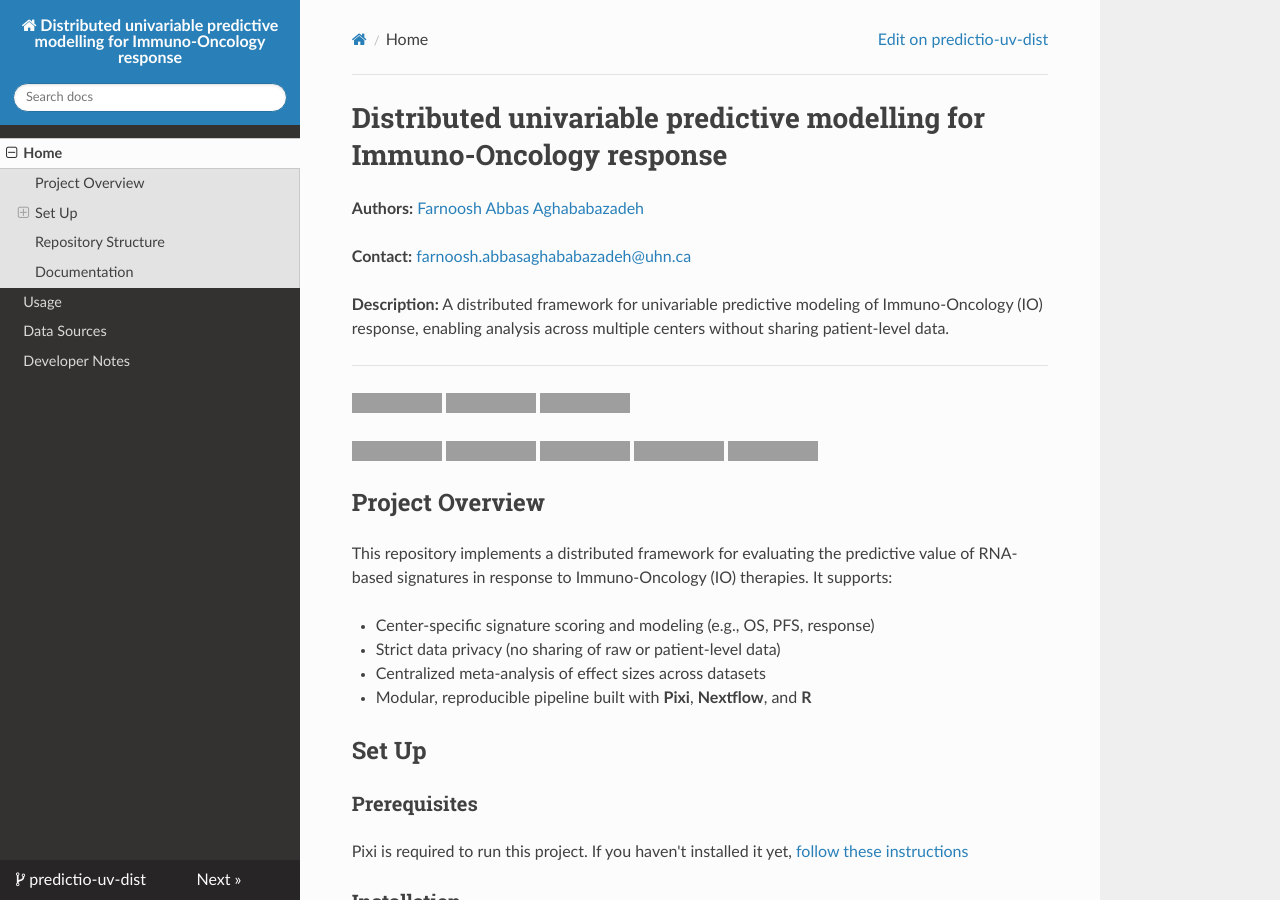
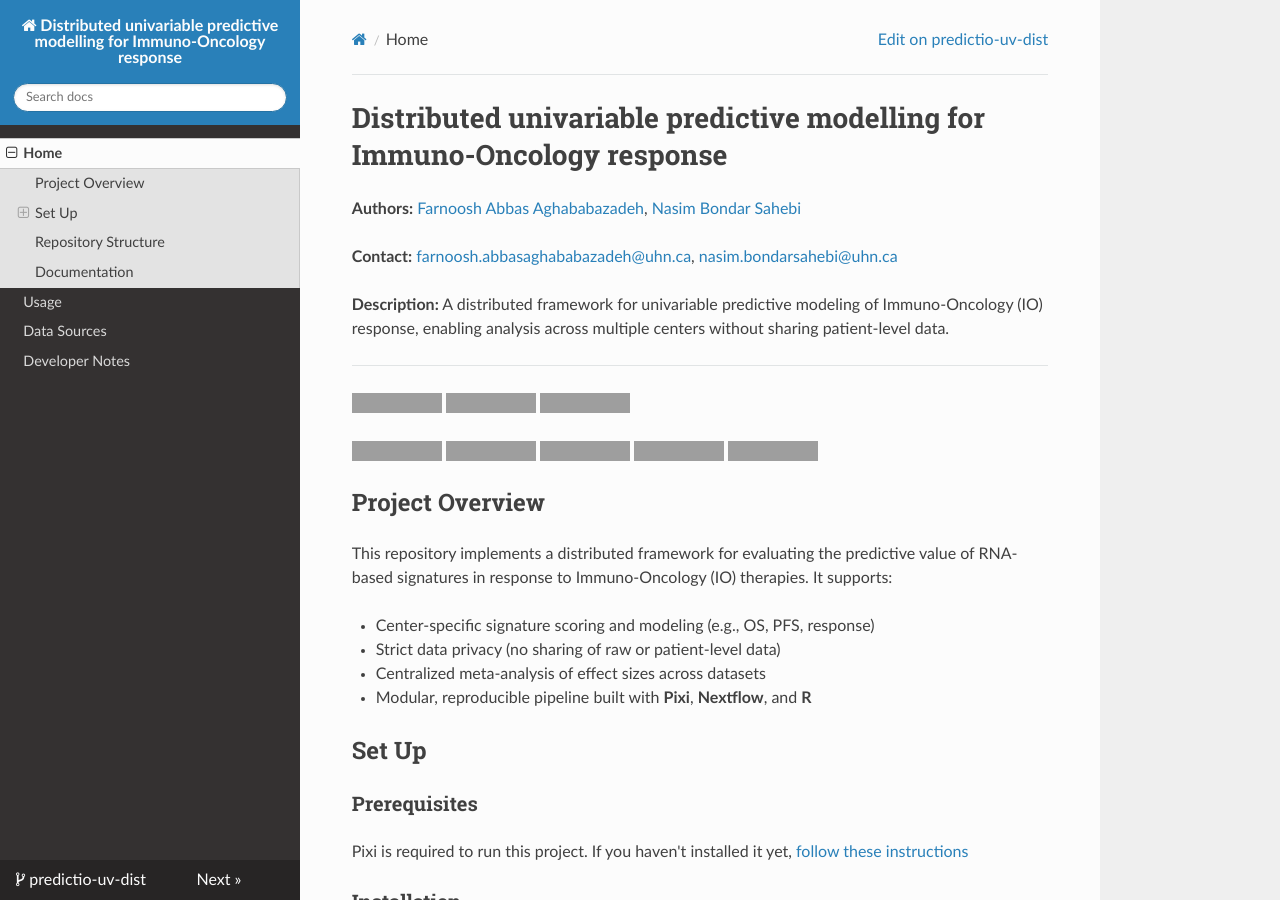
Before and after one commit to bhklab/PredictIO-UV-Dist, an MkDocs documentation site: the page built from docs/README.md, in a window 1280 px wide and 900 px high, cut to the strip 0-900 px from the top of the window. Built offline with MkDocs 1.6.1, drawn with Linux system fonts in a browser that asks for light colours; nearby versions of some CDN libraries; grey boxes are pictures that could not be loaded.

Commit message:
update list of contributors

```diff
--- a/docs/README.md
+++ b/docs/README.md
@@ -1,8 +1,8 @@
 # Distributed univariable predictive modelling for Immuno-Oncology response
 
-**Authors:** [Farnoosh Abbas Aghababazadeh](https://github.com/RibaA)
+**Authors:** [Farnoosh Abbas Aghababazadeh](https://github.com/RibaA), [Nasim Bondar Sahebi](https://github.com/sogolsahebi)
 
-**Contact:** [farnoosh.abbasaghababazadeh@uhn.ca](mailto:farnoosh.abbasaghababazadeh@uhn.ca)
+**Contact:** [farnoosh.abbasaghababazadeh@uhn.ca](mailto:farnoosh.abbasaghababazadeh@uhn.ca),  [nasim.bondarsahebi@uhn.ca](mailto:nasim.bondarsahebi@uhn.ca)
 
 **Description:** A distributed framework for univariable predictive modeling of Immuno-Oncology (IO) response, enabling analysis across multiple centers without sharing patient-level data.
 
```
